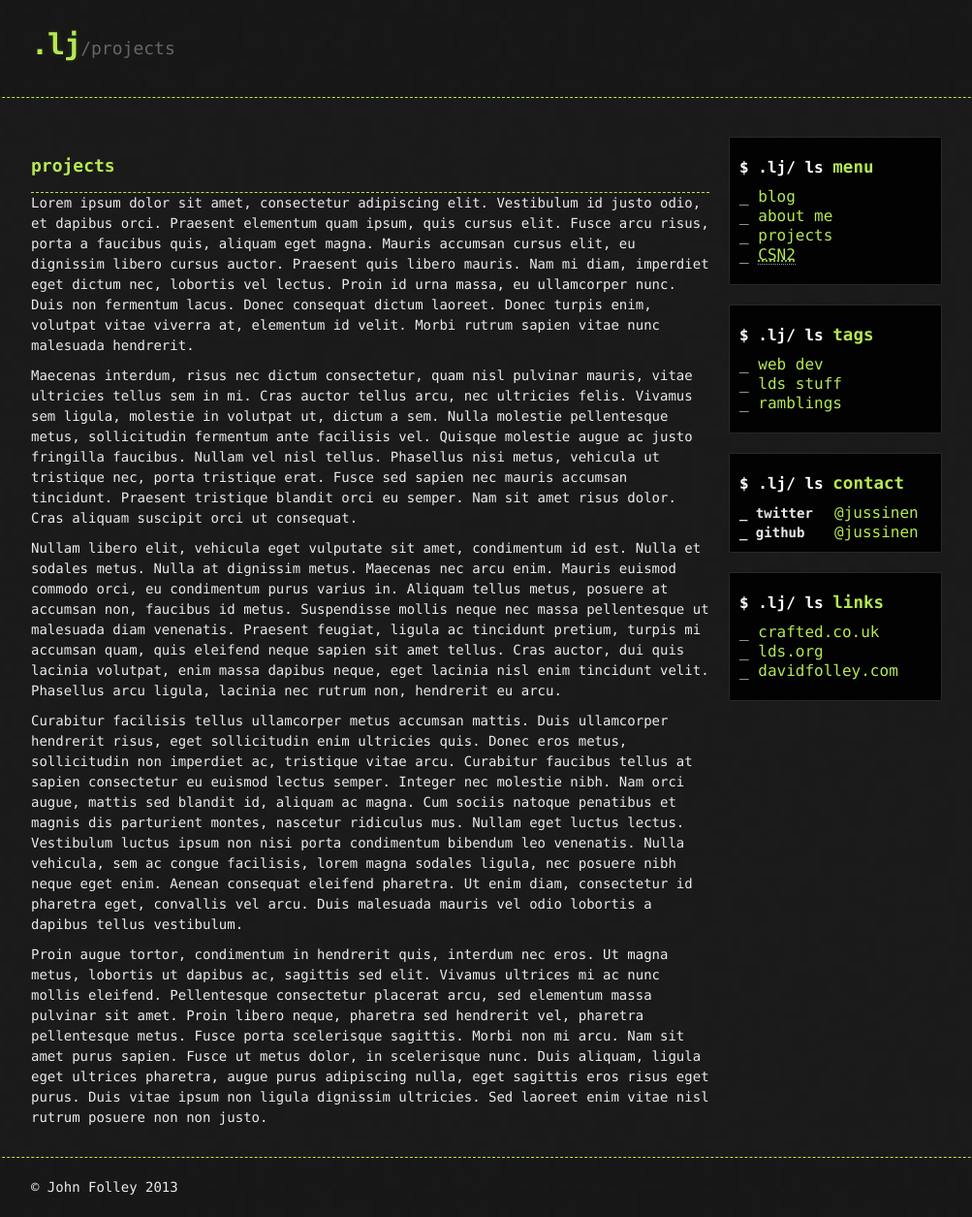
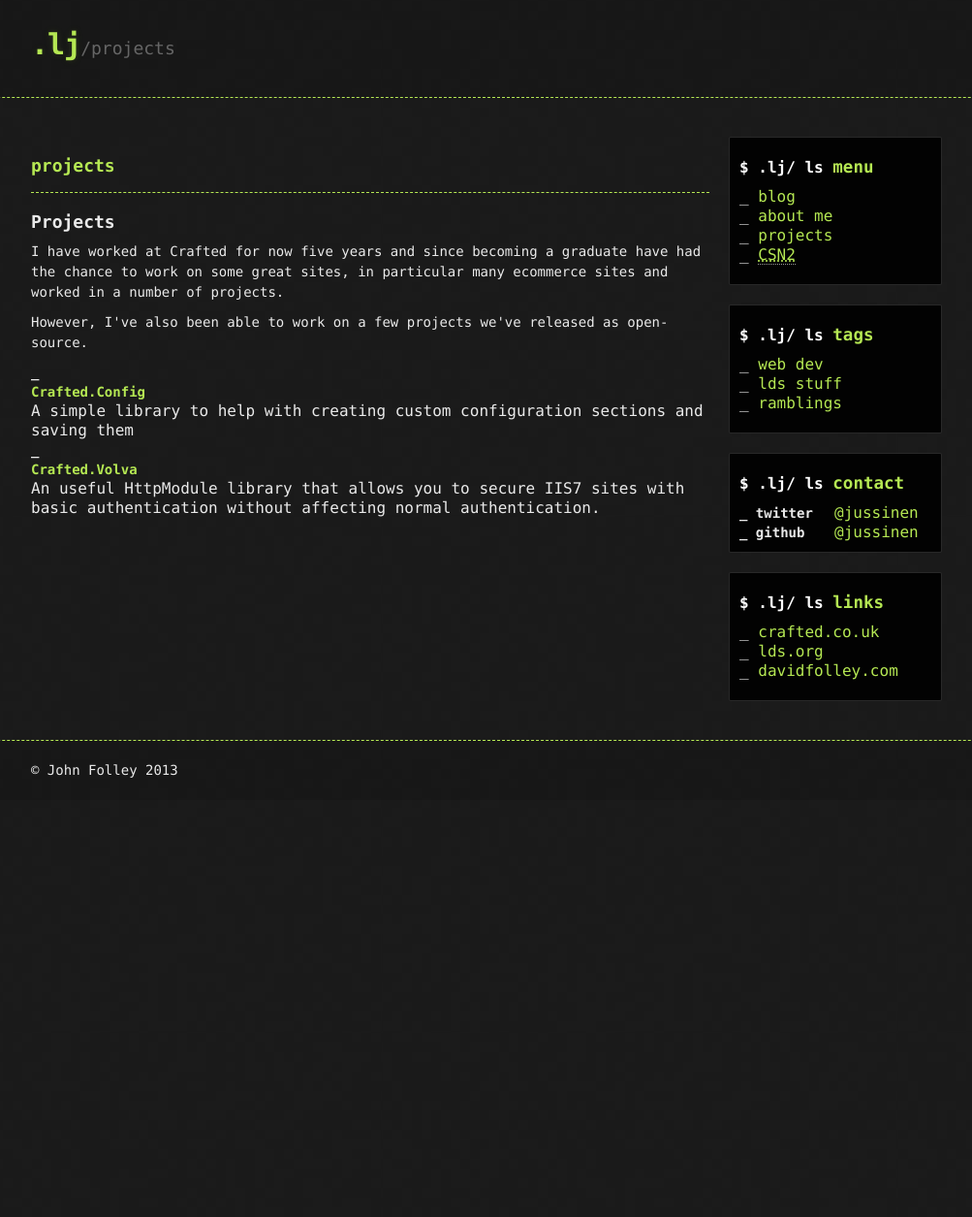
Before and after one commit to jussinen/jussinen.github.com, a Jekyll site: the page built from projects.html, in a window 1280 px wide. Shown: the whole page at 97% size, without its empty margins (138-1141 px from the left). Built offline with Jekyll 4.4.1, drawn with Linux system fonts in a browser that asks for light colours; nearby versions of some CDN libraries; Markdown is read by kramdown in place of the engine named in the settings; after the commit the page ends 900 px from its top, so only the background shows below that.

Commit message:
Added content to static pages

```diff
--- a/_layouts/page.html
+++ b/_layouts/page.html
@@ -8,4 +8,18 @@ layout: default
 		</h1>
 	</header>
 	{{ content }}
+	{% if page.allow_comments %}
+		<div id="disqus_thread"></div>
+		<script type="text/javascript">
+			var disqus_shortname = 'jussinen';
+
+			(function() {
+				var dsq = document.createElement('script'); dsq.type = 'text/javascript'; dsq.async = true;
+				dsq.src = 'http://' + disqus_shortname + '.disqus.com/embed.js';
+				(document.getElementsByTagName('head')[0] || document.getElementsByTagName('body')[0]).appendChild(dsq);
+			})();
+		</script>
+		<noscript>Please enable JavaScript to view the <a href="http://disqus.com/?ref_noscript">comments powered by Disqus.</a></noscript>
+		<a href="http://disqus.com" class="dsq-brlink">comments powered by <span class="logo-disqus">Disqus</span></a>
+	{% endif %}
 </article>
--- a/_layouts/post.html
+++ b/_layouts/post.html
@@ -15,6 +15,7 @@ layout: default
 		<a href="/{{ tag }}.html">{{ tag }}</a>
 	{% endfor %}
 	</span>
+	{% if page.disable_comments %}
 		<div id="disqus_thread"></div>
 		<script type="text/javascript">
 			var disqus_shortname = 'jussinen';
@@ -27,5 +28,5 @@ layout: default
 		</script>
 		<noscript>Please enable JavaScript to view the <a href="http://disqus.com/?ref_noscript">comments powered by Disqus.</a></noscript>
 		<a href="http://disqus.com" class="dsq-brlink">comments powered by <span class="logo-disqus">Disqus</span></a>
-
+	{% endif %}
 </article>
--- a/crigler-najjar-syndrome-type-2.html
+++ b/crigler-najjar-syndrome-type-2.html
@@ -14,3 +15,4 @@ summary: "Crigler-najjar syndrome type 2 is a rare condition, affecting only a f
 <p>Crigler-Najjar Syndrome Type 2 is a benign condition: I frequently jaundice when I'm tired, hungry, ill or physical and especially so when any of these are combined. This is useful for others who can tell sometimes before I can how tired I am and when I need to go for a rest. I also fatigue faster than others, although it's hard to tell as I've always been like this and don't actually know any different.</p>
 <p>Why share this? Well, many in the world suffer more or less to conditions that are very rare. I'm lucky to have a rare condition which is only benign. Others have to live with worse for conditions or diseases that are too rare for much research to have been done.</p>
 <p>However we can all share in compassion and sympathy with others who were not as lucky as we have been. Compassion, sympathy share a common root in <em>pathos</em>, meaning suffering. We can all share help someone we know or don't suffer less by sharing their burden.</p>
+<span class="meta-information">Related links: <a href="http://en.wikipedia.org/wiki/Crigler–Najjar_syndrome">Wikipedia</a></span>
--- a/css/main.css
+++ b/css/main.css
@@ -1,66 +1,74 @@
 /* ---------------------------------- global */
 body {
-    background: #151515 url("/img/bkg.png") 0 0;
-    color: #eaeaea;
-    font: 16px;
+    background : #151515 url("/img/bkg.png") 0 0;
+    color      : #eaeaea;
+    font       : 16px;
     line-height: 1.5;
     font-family: Monaco, "Bitstream Vera Sans Mono", "Lucida Console", Terminal, monospace;
 }
 
 
-.site-header, footer{
+.site-header,
+.footer{
   background: rgba(0, 0, 0, 0.1);
-  width: 100%;
-  padding: 20px 0;
+  width     : 100%;
+  padding   : 20px 0;
 }
 
 .site-header{
-  margin: 0 0 40px 0;
+  margin       : 0 0 40px 0;
   border-bottom: 1px dashed #b5e853;
 }
 
-footer{
-    border-top: 1px dashed #b5e853;
+.footer{
+    border-top    : 1px dashed #b5e853;
     padding-bottom: 10px;
-    margin-top: 20px;
+    margin-top    : 20px;
 }
 
-.site-header .heading, footer .copyright{
-    margin-left: auto;
+.site-header .heading,
+.footer .copyright{
+    margin-left : auto;
     margin-right: auto;
-    width: 940px;
+    width       : 940px;
 }
 
-.site-header h1, .site-header h2, .site-header h3{
+.site-header h1,
+.site-header h2,
+.site-header h3{
     display: inline-block;
 }
 
 .site-header h1 {
-  font-size: 30px;
-  line-height: 1.5;
-  margin: 0 0 0;
-  font-weight: bold;
-  font-family: Monaco, "Bitstream Vera Sans Mono", "Lucida Console", Terminal, monospace;
-  color: #b5e853;
-  text-shadow: 0 1px 1px rgba(0, 0, 0, 0.1),
-               0 0 5px rgba(181, 232, 83, 0.1),
-               0 0 10px rgba(181, 232, 83, 0.1);
-  letter-spacing: -1px;
+  font-size             : 30px;
+  line-height           : 1.5;
+  margin                : 0 0 0;
+  font-weight           : bold;
+  font-family           : Monaco, "Bitstream Vera Sans Mono", "Lucida Console", Terminal, monospace;
+  color                 : #b5e853;
+  letter-spacing        : -1px;
   -webkit-font-smoothing: antialiased;
+  text-shadow           : 0 1px 1px rgba(0, 0, 0, 0.1),
+                          0 0 5px rgba(181, 232, 83, 0.1),
+                          0 0 10px rgba(181, 232, 83, 0.1);
 }
 
-.site-header h2, .site-header h3 {
-  font-size: 18px;
+.site-header h2,
+.site-header h3 {
+  font-size  : 18px;
   font-weight: 300;
-  color: #666;
+  color      : #666;
 }
 
-.site-header h2:before, .site-header h3:before{
-    content:  '/';
+.site-header h2:before,
+.site-header h3:before{
+    content  :  '/';
     font-size: 18px;
 }
 
-a, a:hover, a:visited{
+a,
+a:hover,
+a:visited{
   color: #b5e853;
 }
 
@@ -74,16 +82,21 @@ a, a:hover, a:visited{
     font-size: 16px;
 }
 
-.list, .list li, .list dd, .list dt{
+.list,
+.list li,
+.list dd,
+.list dt{
     list-style: none;
-    margin: 0;
+    margin    : 0;
     font-size: 16px;
 }
 
 .list dt{
     font-size: 14px;
 }
-.list dd, .list dt{
+
+.list dd,
+.list dt{
     float: left;
 }
 
@@ -94,7 +107,8 @@ a, a:hover, a:visited{
 .list dt{
     width: 7em;
 }
-.list li:before, .list dt:before{
+.list li:before,
+.list dt:before{
     content: '_ ';
     /*color: #b5e853;*/
 }
@@ -102,34 +116,37 @@ a, a:hover, a:visited{
 .list{
     margin: 0 0 10px 0;
 }
+
 .pod{
-  background: rgba(0, 0, 0, 0.9);
-  border: 1px solid rgba(255, 255, 255, 0.15);
-  padding: 10px;
-  border-radius: 2px;
-  -moz-border-radius: 2px;
+  background           : rgba(0, 0, 0, 0.9);
+  border               : 1px solid rgba(255, 255, 255, 0.15);
+  padding              : 10px;
+  border-radius        : 2px;
+  -moz-border-radius   : 2px;
   -webkit-border-radius: 2px;
-  text-wrap: normal;
-  overflow: auto;
-  overflow-y: hidden;
-  margin: 0 0 20px 0;
+  text-wrap            : normal;
+  overflow             : auto;
+  overflow-y           : hidden;
+  margin               : 0 0 20px 0;
 }
 
 /* ---------------------------------- Post styling */
+
 .post h1{
-    font-size:18px;
+    font-size    :18px;
     margin-bottom: 0;
 }
 
 .post .article-heading{
-  border-bottom: 1px dashed #b5e853;
+  border-bottom : 1px dashed #b5e853;
   padding-bottom: 0.5em;
+  margin-bottom : :1em;
 }
 
 .meta-information{
-    display: block;
+    display   : block;
     text-align: right;
-    font-size: 12px;
+    font-size : 12px;
 }
 
 .post h2{
@@ -140,13 +157,13 @@ a, a:hover, a:visited{
   max-width: 100%
 }
 
-blockquote {
+.post blockquote {
   color: #aaa;
   padding-left: 10px;
   border-left: 1px dotted #666;
 }
 
-pre {
+.post pre {
   background: rgba(0, 0, 0, 0.9);
   border: 1px solid rgba(255, 255, 255, 0.15);
   padding: 10px;
@@ -160,7 +177,7 @@ pre {
   overflow-y: hidden;
 }
 
-code{
+.post code{
     color: #5BA1CF;
     background-color: #1B2426;
     border: none;
--- a/humans.txt
+++ b/humans.txt
@@ -5,7 +5,7 @@
 
     John Folley @jussinen
 
-# TECHNOLOGY COLOPHON
+# TECHNOLOGY USED
 
     HTML5, CSS3
     jQuery, Modernizr
--- a/projects.html
+++ b/projects.html
@@ -5,18 +5,12 @@ author: John Folley
 description: "some of my projects"
 summary: "Summary of some of my projects"
 ---
-<p>
-Lorem ipsum dolor sit amet, consectetur adipiscing elit. Vestibulum id justo odio, et dapibus orci. Praesent elementum quam ipsum, quis cursus elit. Fusce arcu risus, porta a faucibus quis, aliquam eget magna. Mauris accumsan cursus elit, eu dignissim libero cursus auctor. Praesent quis libero mauris. Nam mi diam, imperdiet eget dictum nec, lobortis vel lectus. Proin id urna massa, eu ullamcorper nunc. Duis non fermentum lacus. Donec consequat dictum laoreet. Donec turpis enim, volutpat vitae viverra at, elementum id velit. Morbi rutrum sapien vitae nunc malesuada hendrerit.
-</p>
-<p>
-Maecenas interdum, risus nec dictum consectetur, quam nisl pulvinar mauris, vitae ultricies tellus sem in mi. Cras auctor tellus arcu, nec ultricies felis. Vivamus sem ligula, molestie in volutpat ut, dictum a sem. Nulla molestie pellentesque metus, sollicitudin fermentum ante facilisis vel. Quisque molestie augue ac justo fringilla faucibus. Nullam vel nisl tellus. Phasellus nisi metus, vehicula ut tristique nec, porta tristique erat. Fusce sed sapien nec mauris accumsan tincidunt. Praesent tristique blandit orci eu semper. Nam sit amet risus dolor. Cras aliquam suscipit orci ut consequat.
-</p>
-<p>
-Nullam libero elit, vehicula eget vulputate sit amet, condimentum id est. Nulla et sodales metus. Nulla at dignissim metus. Maecenas nec arcu enim. Mauris euismod commodo orci, eu condimentum purus varius in. Aliquam tellus metus, posuere at accumsan non, faucibus id metus. Suspendisse mollis neque nec massa pellentesque ut malesuada diam venenatis. Praesent feugiat, ligula ac tincidunt pretium, turpis mi accumsan quam, quis eleifend neque sapien sit amet tellus. Cras auctor, dui quis lacinia volutpat, enim massa dapibus neque, eget lacinia nisl enim tincidunt velit. Phasellus arcu ligula, lacinia nec rutrum non, hendrerit eu arcu.
-</p>
-<p>
-Curabitur facilisis tellus ullamcorper metus accumsan mattis. Duis ullamcorper hendrerit risus, eget sollicitudin enim ultricies quis. Donec eros metus, sollicitudin non imperdiet ac, tristique vitae arcu. Curabitur faucibus tellus at sapien consectetur eu euismod lectus semper. Integer nec molestie nibh. Nam orci augue, mattis sed blandit id, aliquam ac magna. Cum sociis natoque penatibus et magnis dis parturient montes, nascetur ridiculus mus. Nullam eget luctus lectus. Vestibulum luctus ipsum non nisi porta condimentum bibendum leo venenatis. Nulla vehicula, sem ac congue facilisis, lorem magna sodales ligula, nec posuere nibh neque eget enim. Aenean consequat eleifend pharetra. Ut enim diam, consectetur id pharetra eget, convallis vel arcu. Duis malesuada mauris vel odio lobortis a dapibus tellus vestibulum.
-</p>
-<p>
-Proin augue tortor, condimentum in hendrerit quis, interdum nec eros. Ut magna metus, lobortis ut dapibus ac, sagittis sed elit. Vivamus ultrices mi ac nunc mollis eleifend. Pellentesque consectetur placerat arcu, sed elementum massa pulvinar sit amet. Proin libero neque, pharetra sed hendrerit vel, pharetra pellentesque metus. Fusce porta scelerisque sagittis. Morbi non mi arcu. Nam sit amet purus sapien. Fusce ut metus dolor, in scelerisque nunc. Duis aliquam, ligula eget ultrices pharetra, augue purus adipiscing nulla, eget sagittis eros risus eget purus. Duis vitae ipsum non ligula dignissim ultricies. Sed laoreet enim vitae nisl rutrum posuere non non justo.
-</p>
+<h1>Projects</h1>
+<p>I have worked at Crafted for now five years and since becoming a graduate have had the chance to work on some great sites, in particular many ecommerce sites and worked in a number of projects.</p>
+<p>However, I've also been able to work on a few projects we've released as open-source.</p>
+<dl class="list">
+	<dt><a href="https://github.com/craftedmedia/Crafted.Config">Crafted.Config</a></dt>
+	<dd>A simple library to help with creating custom configuration sections and saving them</dd>
+	<dt><a href="https://github.com/craftedmedia/Crafted.Volva">Crafted.Volva</a></dt>
+	<dd>An useful HttpModule library that allows you to secure IIS7 sites with basic authentication without affecting normal authentication.</dd>
+</dl>
```
Also changed, not shown: other parts of crigler-najjar-syndrome-type-2.html (+2 -1 lines). Lines whose indentation alone changed are shown as unchanged.
